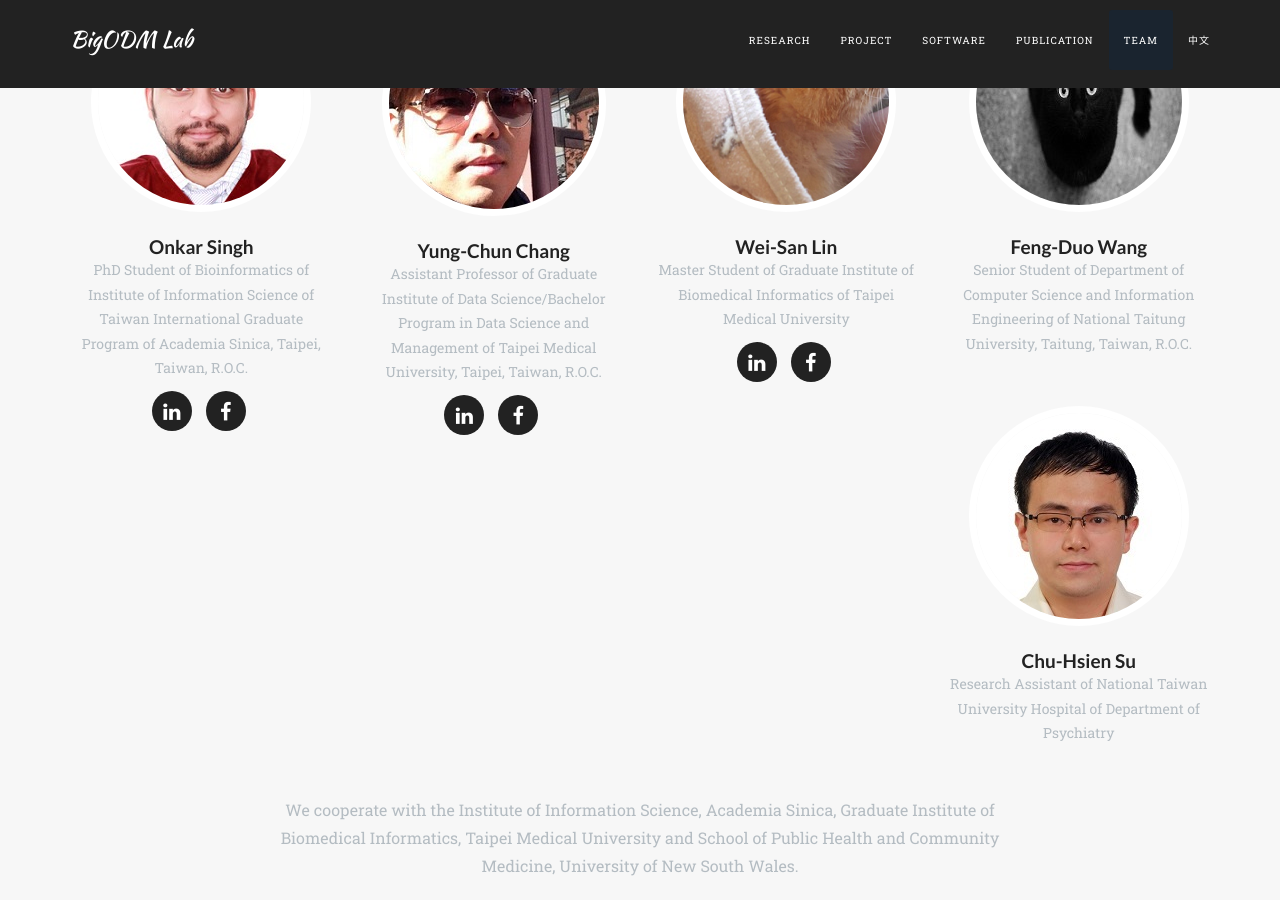
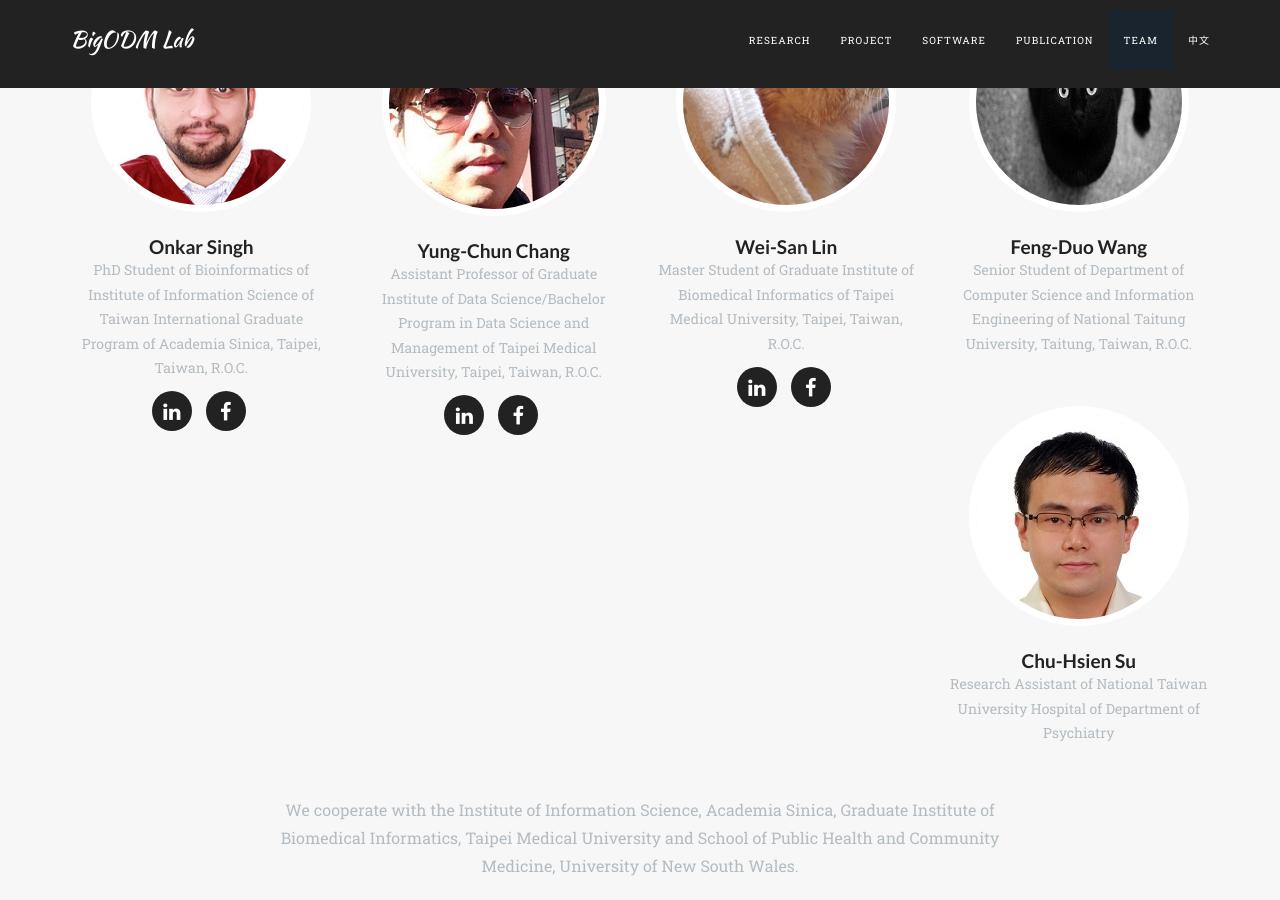
Before and after one commit to nkustislab/nkustislab.github.io, a Jekyll site: the page built from index.html, in a window 1280 px wide and 900 px high, scrolled down 4732 px. Built offline with Jekyll 4.4.1, drawn with Linux system fonts in a browser that asks for light colours; nearby versions of some CDN libraries; some web fonts are replaced.

Commit message:
修改實驗室成員資訊及新增software資訊

```diff
--- a/_data/authors.yml
+++ b/_data/authors.yml
@@ -106,7 +106,7 @@ yungchun:
 weisan:
   name: Wei-San Lin
   email: josan053@hotmail.com
-  position: Master Student of Graduate Institute of Biomedical Informatics of Taipei Medical University
+  position: Master Student of Graduate Institute of Biomedical Informatics of Taipei Medical University, Taipei, Taiwan, R.O.C.
   bio:
   avatar: team/7.jpg
   twitter:
```
Also changed, not shown: _posts/software/2019-01-201901.md (added, +24 -0 lines).
